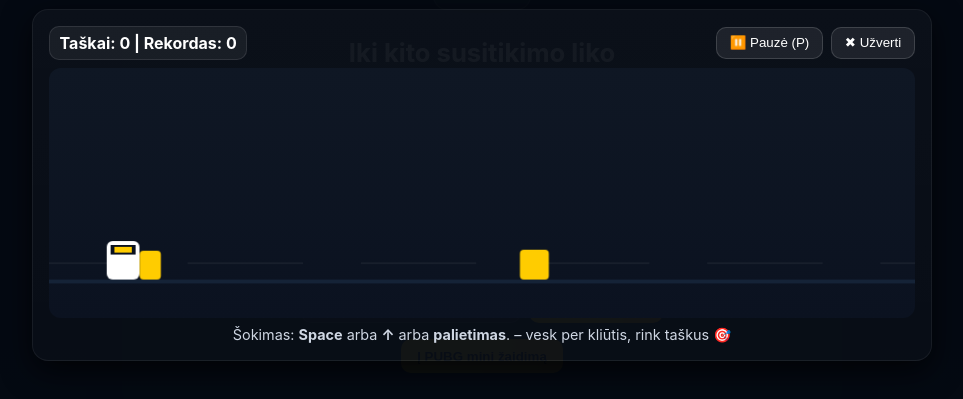
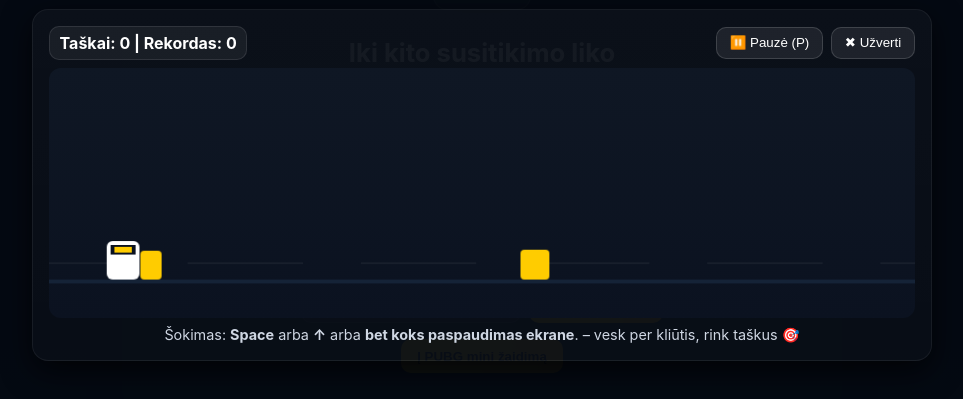
Before and after one commit to nfc-tag-info/pubg, a plain HTML site: page index.html in a window 1280 px wide. Both pictures are taken after a click on the button "Į PUBG mini žaidimą". Shown: the part 215-614 px from the top of the page, without its empty margins (158-1121 px from the left). Drawn offline with Linux system fonts and the light colour scheme.

Commit message:
index.html

```diff
--- a/index.html
+++ b/index.html
@@ -216,13 +216,12 @@
         </div>
       </div>
       <canvas id="game" width="900" height="260"></canvas>
-      <div class="hint">Šokimas: <b>Space</b> arba <b>↑</b> arba <b>palietimas</b>. – vesk per kliūtis, rink taškus 🎯</div>
+      <div class="hint">Šokimas: <b>Space</b> arba <b>↑</b> arba <b>bet koks paspaudimas ekrane</b>. – vesk per kliūtis, rink taškus 🎯</div>
     </div>
   </div>
 
 <script>
   // ===== COUNTDOWN iki 2025-11-21 17:00 =====
-  // Skaičiuojama pagal žiūrinčiojo įrenginio laiko zoną.
   const target = new Date(2025, 10, 21, 17, 0, 0); // 10 = lapkritis (mėnesiai 0-based)
   const titleEl = document.getElementById('title');
   const el = {
@@ -293,17 +292,26 @@
   const GROUND_Y = cvs.height - 40;
   const GRAV = 2000;
   const JUMP_V = -700;
-  let speed = 300;
-  const speedGain = 0.2;
+
+  // 🔹 Greitis pagal taškus
+  const BASE_SPEED = 300;
+  let speed = BASE_SPEED;
+  const MAX_SCALE_SCORE = 130;   // apie 130 taškų – ~2x greitis
+  const SPEED_ACCEL = 800;       // kaip greitai prisitaiko prie target greičio
 
   const player = { x:60, y:GROUND_Y-40, w:34, h:40, vy:0, onGround:true };
   const obstacles = [];
   let spawnTimer = 0;
 
   function resetGame(){
-    score = 0; speed = 300; spawnTimer = 0;
-    player.y = GROUND_Y-40; player.vy = 0; player.onGround = true;
-    obstacles.length = 0; lastT = performance.now();
+    score = 0;
+    speed = BASE_SPEED;
+    spawnTimer = 0;
+    player.y = GROUND_Y-40;
+    player.vy = 0;
+    player.onGround = true;
+    obstacles.length = 0;
+    lastT = performance.now();
     scoreEl.textContent = score;
   }
 
@@ -322,8 +330,17 @@
   }
 
   function update(dt){
-    speed += speedGain * dt;
+    // target greitis proporcingas taškams
+    const clampedScore = Math.min(score, MAX_SCALE_SCORE);
+    const targetSpeed = BASE_SPEED * (1 + clampedScore / MAX_SCALE_SCORE);
 
+    if (speed < targetSpeed){
+      speed = Math.min(targetSpeed, speed + SPEED_ACCEL * dt);
+    } else if (speed > targetSpeed){
+      speed = Math.max(targetSpeed, speed - SPEED_ACCEL * dt);
+    }
+
+    // žaidėjo fizika
     player.vy += GRAV * dt;
     player.y += player.vy * dt;
     if (player.y >= GROUND_Y - player.h){
@@ -332,6 +349,7 @@
       player.onGround = true;
     }
 
+    // kliūčių logika
     spawnTimer -= dt;
     if (spawnTimer <= 0){
       spawnObstacle();
@@ -405,7 +423,10 @@
   }
 
   function rectsCollide(a,b){
-    return a.x < b.x + b.w && a.x + a.w > b.x && a.y < b.y + b.h && a.y + a.h > b.y;
+    return a.x < b.x + b.w &&
+           a.x + a.w > b.x &&
+           a.y < b.y + b.h &&
+           a.y + a.h > b.y;
   }
 
   function drawCenterText(text, size){
@@ -432,17 +453,18 @@
     const restartKey = (e)=>{
       if (e.code==='Space' || e.code==='ArrowUp'){
         window.removeEventListener('keydown', restartKey);
-        cvs.removeEventListener('pointerdown', restartTap);
+        overlay.removeEventListener('pointerdown', restartTap);
         startGame();
       }
     };
-    const restartTap = ()=>{
+    const restartTap = (e)=>{
+      if (e.target.closest('button')) return;
       window.removeEventListener('keydown', restartKey);
-      cvs.removeEventListener('pointerdown', restartTap);
+      overlay.removeEventListener('pointerdown', restartTap);
       startGame();
     };
     window.addEventListener('keydown', restartKey);
-    cvs.addEventListener('pointerdown', restartTap);
+    overlay.addEventListener('pointerdown', restartTap);
   }
 
   function startGame(){
@@ -476,6 +498,7 @@
 
   pauseBtn.addEventListener('click', togglePause);
 
+  // Klaviatūra
   window.addEventListener('keydown', (e)=>{
     if (overlay.style.display !== 'flex') return;
     if (e.code === 'Space' || e.code === 'ArrowUp'){
@@ -487,7 +510,9 @@
     }
   });
 
-  cvs.addEventListener('pointerdown', ()=>{
+  // 🔹 TOUCH – visa overlay zona (išskyrus mygtukus)
+  overlay.addEventListener('pointerdown', (e)=>{
+    if (e.target.closest('button')) return;
     if (overlay.style.display !== 'flex') return;
     if (paused) togglePause();
     else jump();
```
